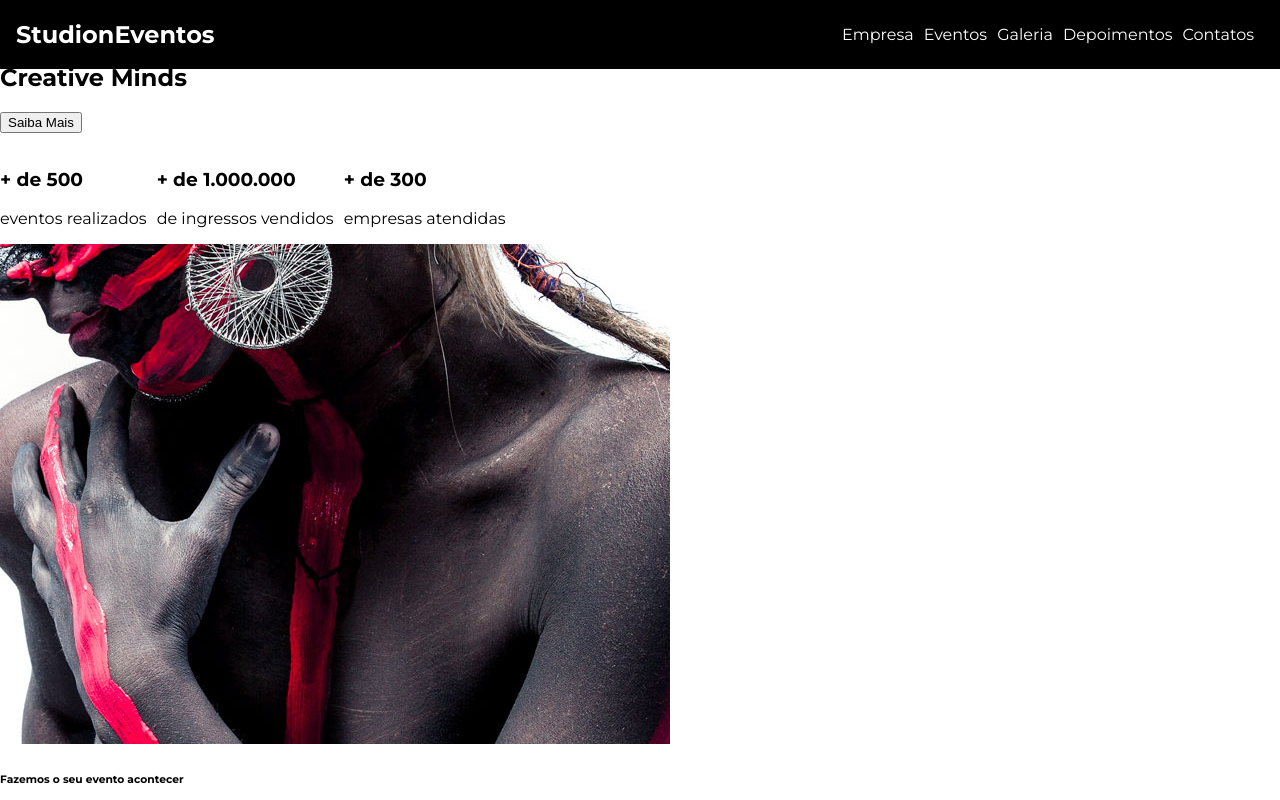
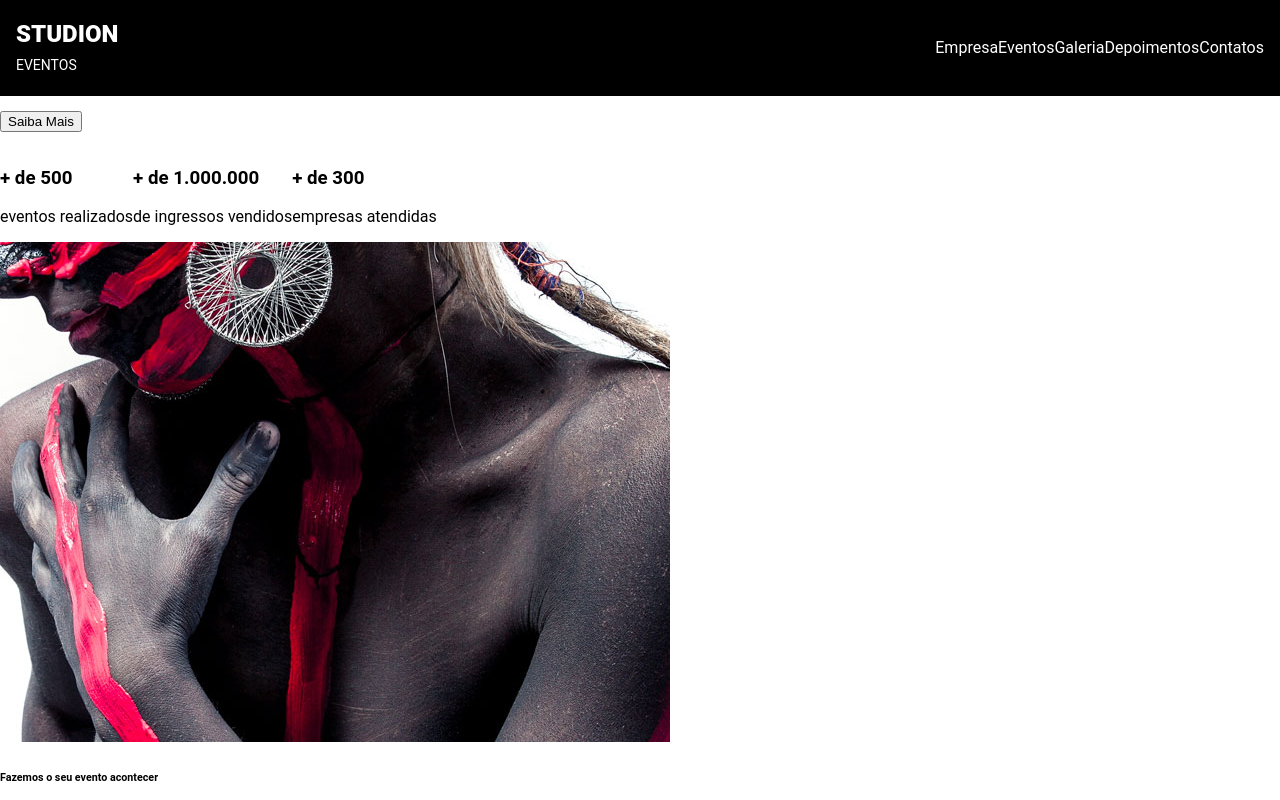
Before and after one commit to glekoidzz/studionagosto, a website: page src/index.html in a window 1280 px wide. Shown: the top 800 px of the page. Drawn offline with Linux system fonts and the light colour scheme.

Commit message:
trabalhando em correçoes do codigo da aula 3 e 4

```diff
--- a/src/index.html
+++ b/src/index.html
@@ -9,7 +9,10 @@
 
     <body>
      <nav class="navbar">
-         <h1>Studi<span>on</span><span>Eventos</span></h1>
+         <h1 class="logo-studion">
+            Studi<span class="copy--primary">on</span>
+            <span class="logo-studion_subtitle">Eventos</span>
+        </h1>
          <ul class="navbar_links">
             <li>
                 <a href="#empresa">
--- a/src/style.css
+++ b/src/style.css
@@ -1,12 +1,13 @@
-@import url('https://fonts.googleapis.com/css2?family=Montserrat:wght@400;700&display=swap');
+@import url('https://fonts.googleapis.com/css2?family=Montserrat:wght@400;700;900&display=swap');
 
 *{
     box-sizing: border-box;
 }
 
 :root {
-    font-family: 'Montserrat', sans-serif;
-    font-size: 16px
+    --color-primary: #ffc500;
+    font-family: 'Roboto', sans-serif;
+    font-size: 16px;
 }
 
 body {
@@ -17,10 +18,6 @@ ul {
     display: flex;
     list-style: none;
     padding-left: 0;
-}
-
-li {
-    margin-right: 0.625rem;
 }
 
 .navbar {
@@ -42,7 +39,33 @@ padding:0 1rem;
    justify-self: end;
 }
 
+.navibar_links li {
+    font-size: .875rem;
+    margin-right: 3rem;
+    text-transform: uppercase;
+}
+
 .navbar_links a {
     color: #fff;
     text-decoration: none;
 }
+
+.navbar_links a:hover {
+    color: var(--color-primary);
+
+}
+
+.logo-studion {
+    font-weight: 900;
+    text-transform: uppercase;
+}
+
+.logo-studion_subtitle {
+    font-size: .875rem;
+    font-weight: 400;
+    text-align: right;
+}
+
+.copy--primery {
+    color: var(--color-primary);
+}
```
